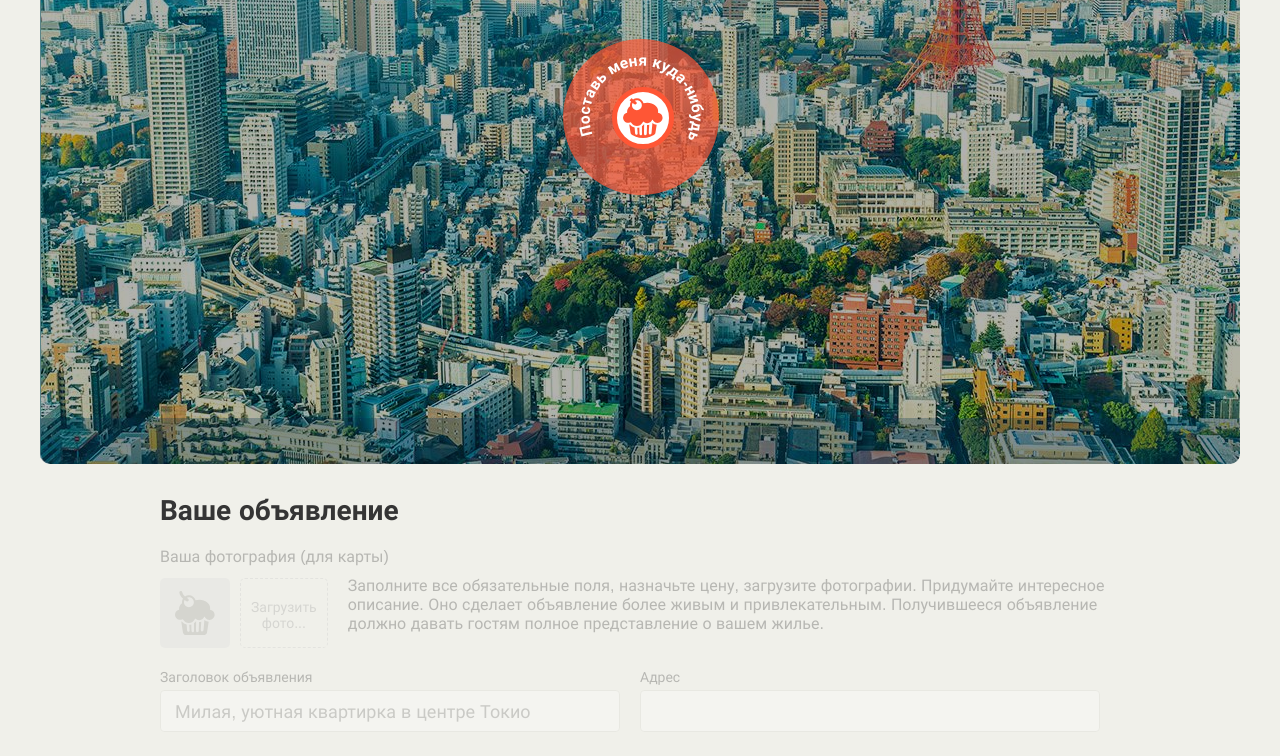
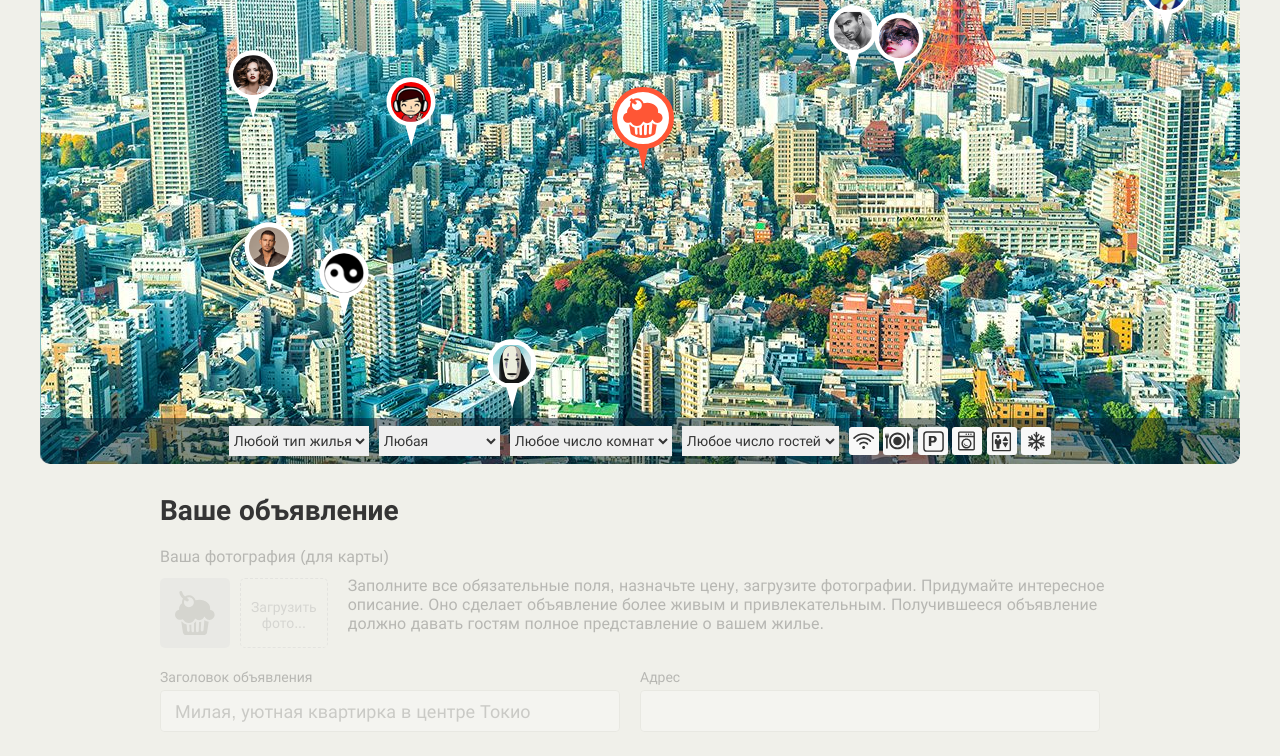
Before and after one commit to yuliasigova/230781-keksobooking-21, a website: page index.html in a window 1280 px wide. Shown: the part 286-1042 px from the top of the page. Drawn offline with Linux system fonts and the light colour scheme.

Commit message:
Сгенерировала моки и отрисовала их в разметку страницы

```diff
--- a/index.html
+++ b/index.html
@@ -247,6 +247,6 @@
       <button class="error__button">Попробовать снова</button>
     </div>
   </template>
-
+<script src="js/main.js"></script>
 </body>
 </html>
--- a/js/main.js
+++ b/js/main.js
@@ -0,0 +1,87 @@
+"use strict";
+const PINS_AMOUNT = 8;
+const TYPES = [`palace`, `flat`, `house`, `bungalow`];
+const CHECKIN_TIME = [`12:00`, `13:00`, `14:00`];
+const CHECKOUT_TIME = [`12:00`, `13:00`, `14:00`];
+/* const FEATURES = [
+  "wifi",
+  "dishwasher",
+  "parking",
+  "washer",
+  "elevator",
+  "conditioner",
+];
+const PHOTOS = [
+  "http://o0.github.io/assets/images/tokyo/hotel1.jpg",
+  "http://o0.github.io/assets/images/tokyo/hotel2.jpg",
+  " http://o0.github.io/assets/images/tokyo/hotel3.jpg",
+];
+const PIN_WIDTH = 40;
+const PIN_HEIGHT = 40;*/
+
+const map = document.querySelector(`.map`);
+const adSimilarElement = document.querySelector(`.map__pins`);
+const similarElementTemplate = document
+  .querySelector(`#pin`)
+  .content.querySelector(`.map__pin`);
+
+const getRandomNumber = (min, max) =>
+  Math.floor(Math.random() * (max - min) + min);
+const getRandomElement = (list) => list[getRandomNumber(0, list.length - 1)];
+
+const generatePins = () => {
+  const pins = [];
+
+  for (let i = 1; i <= PINS_AMOUNT; i++) {
+    pins.push({
+      author: {
+        avatar: `img/avatars/user0${i}.png`,
+      },
+      offer: {
+        title: `Предложение № ${i}`,
+        address: `${getRandomNumber(0, 1000)} ${getRandomNumber(0, 1000)}`,
+        price: getRandomNumber(1000, 50000),
+        type: getRandomElement(TYPES),
+        rooms: getRandomNumber(1, 3),
+        guests: getRandomNumber(1, 10),
+        checkin: getRandomElement(CHECKIN_TIME),
+        checkout: getRandomElement(CHECKOUT_TIME),
+        // features:
+        description: `Описание № ${i}`,
+        // photos:
+      },
+      location: {
+        x: getRandomNumber(0, map.clientWidth),
+        y: getRandomNumber(130, 630),
+      },
+    });
+  }
+  return pins;
+};
+
+const renderPin = (pin) => {
+  const pinElement = similarElementTemplate.cloneNode(true);
+  pinElement.style.left = `${pin.location.x}px`;
+  pinElement.style.top = `${pin.location.y}px`;
+  const img = pinElement.querySelector(`img`);
+  img.src = pin.author.avatar;
+  img.alt = pin.offer.title;
+
+  return pinElement;
+};
+
+const renderPins = (pins) => {
+  const fragment = document.createDocumentFragment();
+  for (let i = 0; i < pins.length; i++) {
+    fragment.appendChild(renderPin(pins[i]));
+  }
+  adSimilarElement.appendChild(fragment);
+};
+
+const init = () => {
+  const data = generatePins();
+  renderPins(data);
+  map.classList.remove(`map--faded`);
+};
+
+init();
```
